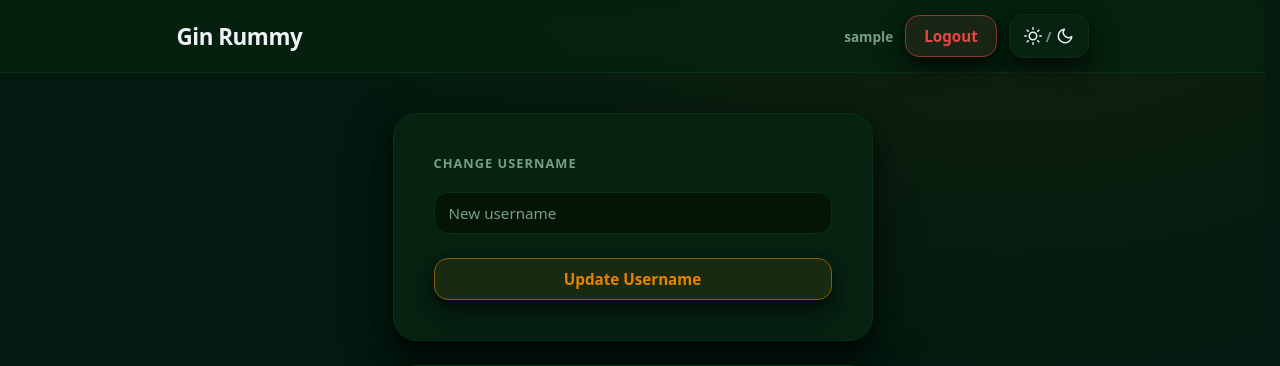
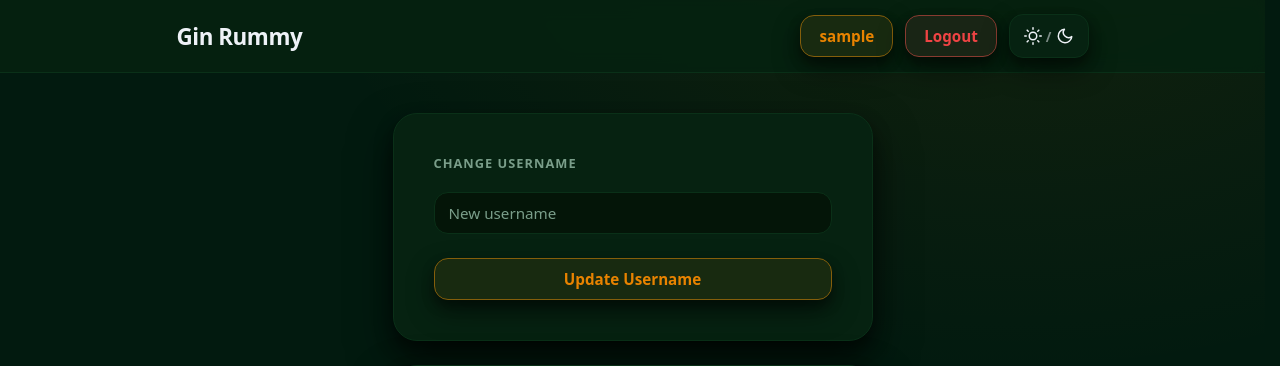
Before and after one commit to JacobHoukes/gin-rummy, a FastAPI app: template templates/account.html in a window 1280 px wide. Shown: the top 366 px of the page. Run offline with FastAPI, Linux system fonts and the light colour scheme; the template is opened without the code that fills it: most values are stand-ins (such as "Sample title", 1, 10 or a date in 2020).

Commit message:
account button added

```diff
--- a/templates/account.html
+++ b/templates/account.html
@@ -31,7 +31,7 @@
     <div class="topbar-inner">
         <a href="/board" class="brand-name">Gin Rummy</a>
         <div class="topbar-actions">
-            <span class="topbar-username">{{ username }}</span>
+            <a href="/account"><button class="accent">{{ username }}</button></a>
             <a href="/logout"><button class="danger">Logout</button></a>
             <button id="theme-toggle" class="icon-button" type="button" title="Toggle theme">
                 <span class="theme-svg-icon">
--- a/templates/board.html
+++ b/templates/board.html
@@ -32,7 +32,7 @@
     <div class="topbar-inner">
         <span class="brand-name">Gin Rummy</span>
         <div class="topbar-actions">
-            <a href="/account" class="topbar-username">{{ username }}</a>
+            <a href="/account"><button class="accent">{{ username }}</button></a>
             <a href="/logout"><button class="danger">Logout</button></a>
             <button id="theme-toggle" class="icon-button" type="button" title="Toggle theme">
                 <span class="theme-svg-icon">
```
